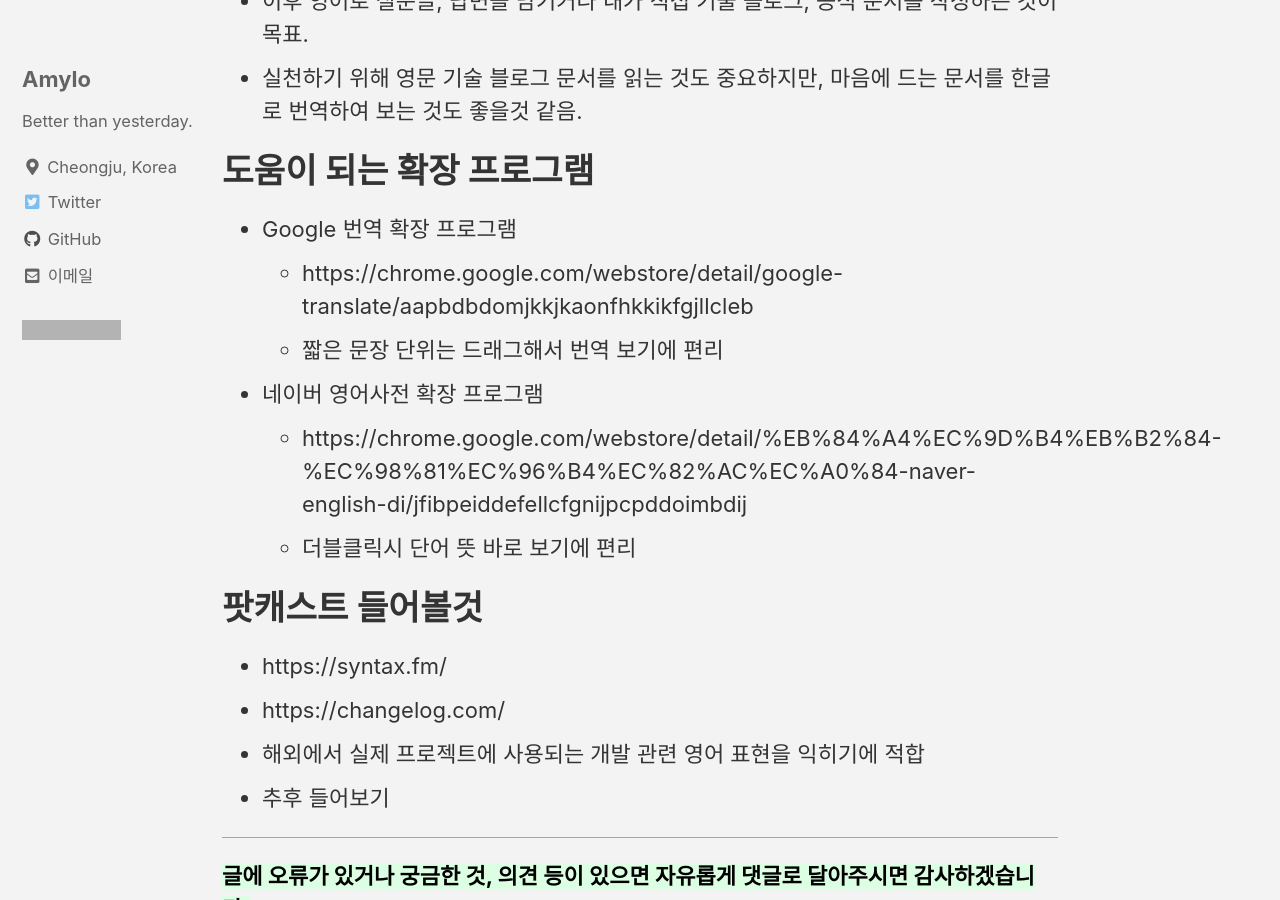
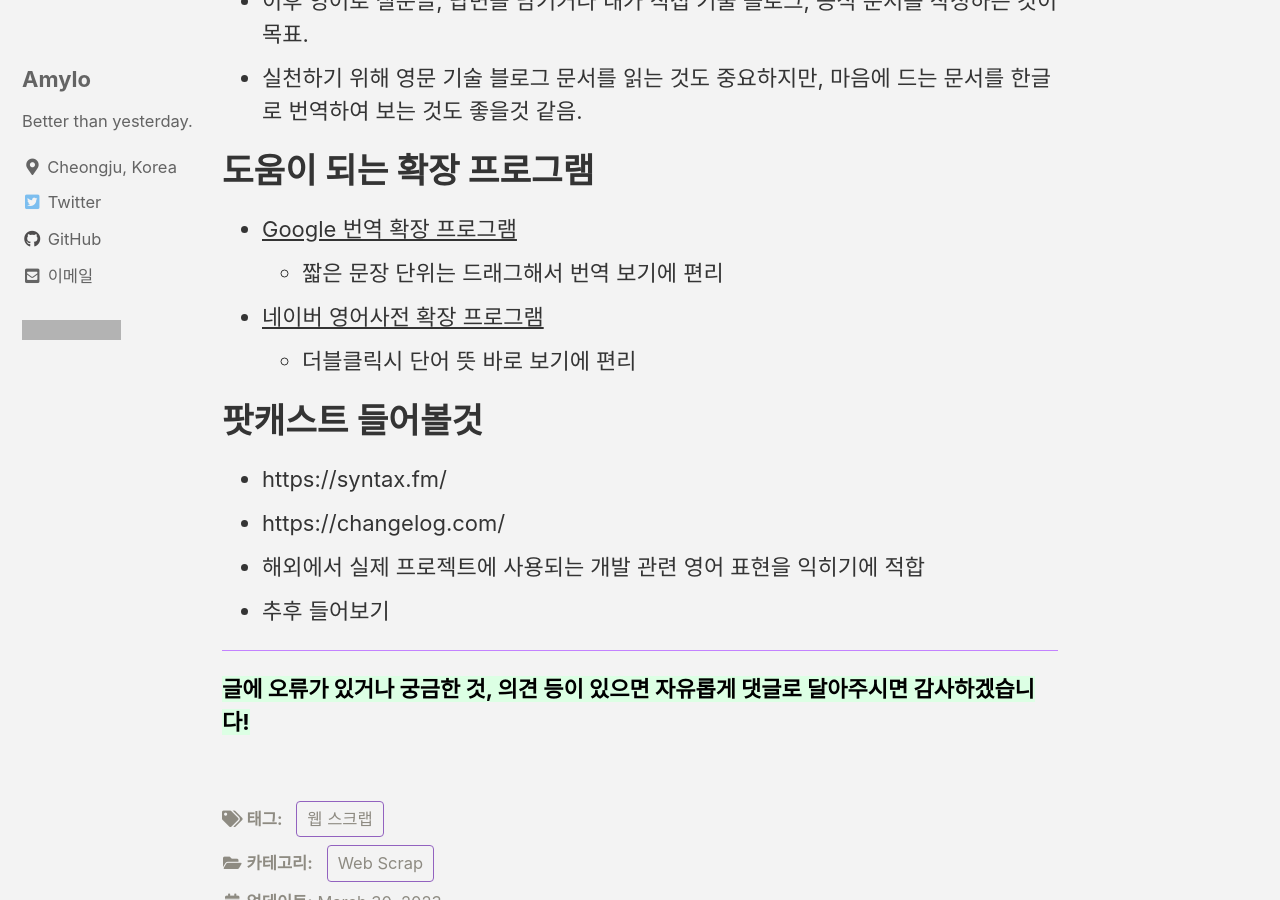
Before and after one commit to Amylo-jh/Amylo-blog, a Jekyll site: the page built from _posts/2023-03-30-Developer_studying_english.md, in a window 1280 px wide and 900 px high, scrolled down 631 px. Built offline with Jekyll 4.4.1, drawn with Linux system fonts in a browser that asks for light colours; cached includes are drawn as plain includes; comment, search, counter and statistics services are not loaded; grey boxes are pictures that could not be loaded.

Commit message:
fix hyperlink

```diff
--- a/_posts/2023-03-30-Developer_studying_english.md
+++ b/_posts/2023-03-30-Developer_studying_english.md
@@ -19,12 +19,10 @@ last_modified_at: 2023-03-30T00:45
 - 실천하기 위해 영문 기술 블로그 문서를 읽는 것도 중요하지만, 마음에 드는 문서를 한글로 번역하여 보는 것도 좋을것 같음.
 
 # 도움이 되는 확장 프로그램
-- Google 번역 확장 프로그램
-  - https://chrome.google.com/webstore/detail/google-translate/aapbdbdomjkkjkaonfhkkikfgjllcleb
+- [Google 번역 확장 프로그램](https://chrome.google.com/webstore/detail/google-translate/aapbdbdomjkkjkaonfhkkikfgjllcleb)
   - 짧은 문장 단위는 드래그해서 번역 보기에 편리
 
-- 네이버 영어사전 확장 프로그램
-  - https://chrome.google.com/webstore/detail/%EB%84%A4%EC%9D%B4%EB%B2%84-%EC%98%81%EC%96%B4%EC%82%AC%EC%A0%84-naver-english-di/jfibpeiddefellcfgnijpcpddoimbdij
+- [네이버 영어사전 확장 프로그램](https://chrome.google.com/webstore/detail/%EB%84%A4%EC%9D%B4%EB%B2%84-%EC%98%81%EC%96%B4%EC%82%AC%EC%A0%84-naver-english-di/jfibpeiddefellcfgnijpcpddoimbdij)
   - 더블클릭시 단어 뜻 바로 보기에 편리
 
 # 팟캐스트 들어볼것
```
